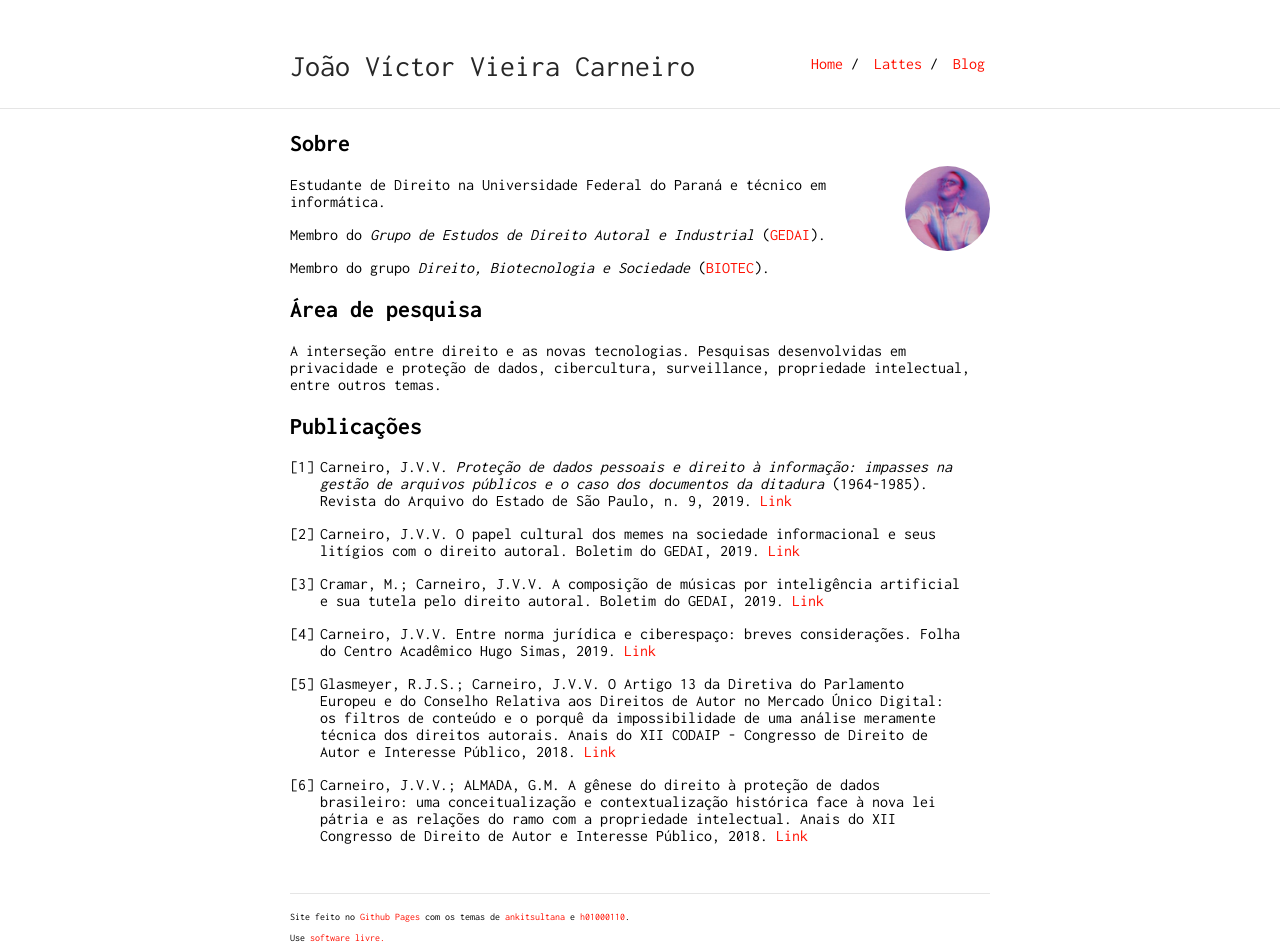
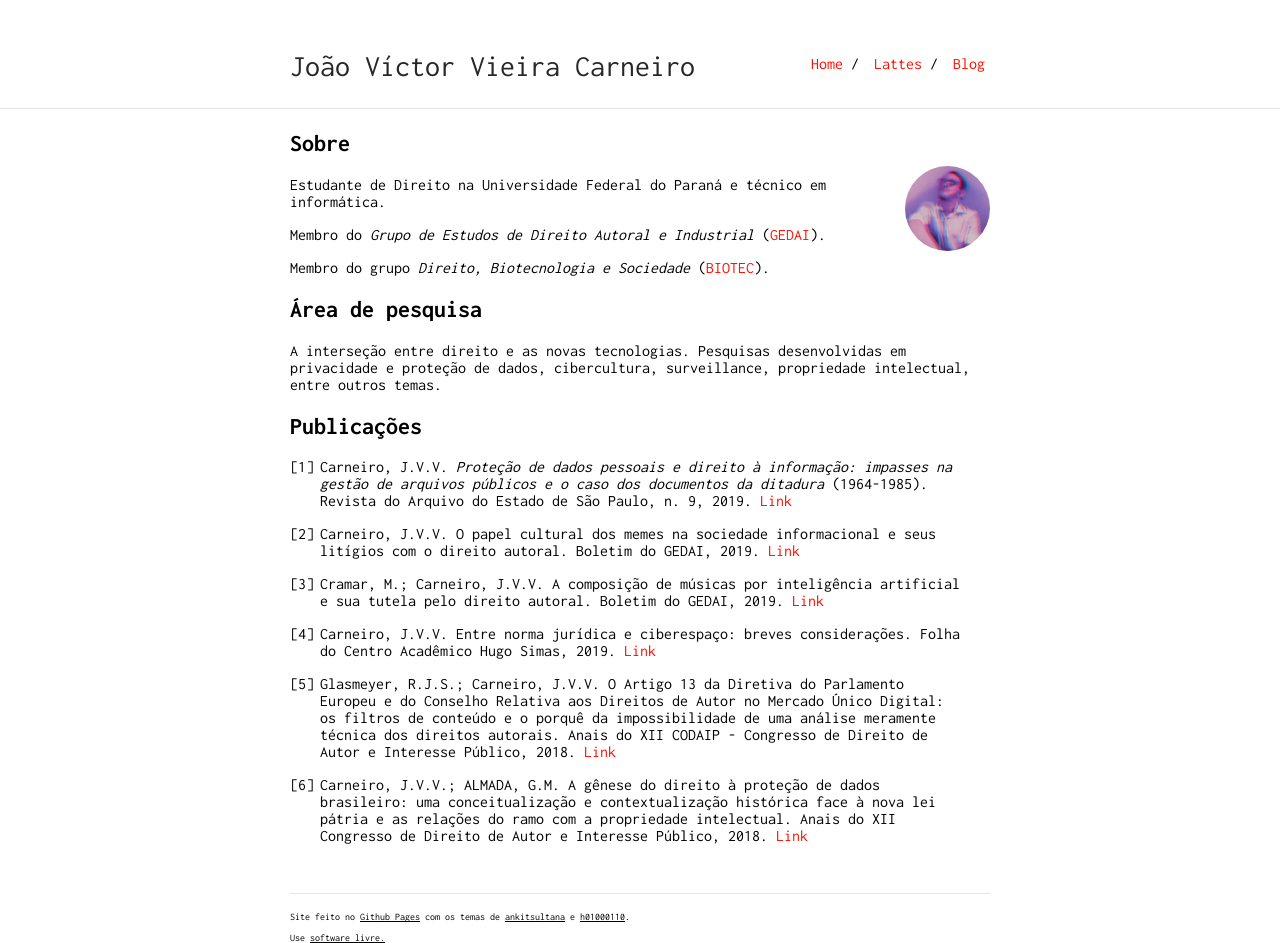
Before and after one commit to joaovvcarneiro/joaovvcarneiro.github.io, a Jekyll site: the page built from index.md, in a window 1280 px wide. Built offline with Jekyll 4.4.1, drawn with Linux system fonts in a browser that asks for light colours.

Commit message:
Update _style.scss

```diff
--- a/_sass/_style.scss
+++ b/_sass/_style.scss
@@ -84,7 +84,7 @@ hr {
 .small > p{
     font-size: x-small;
 }
-.small > a{
+.small > p > a{
     color:black !important;
     text-decoration: underline;
 }
```
